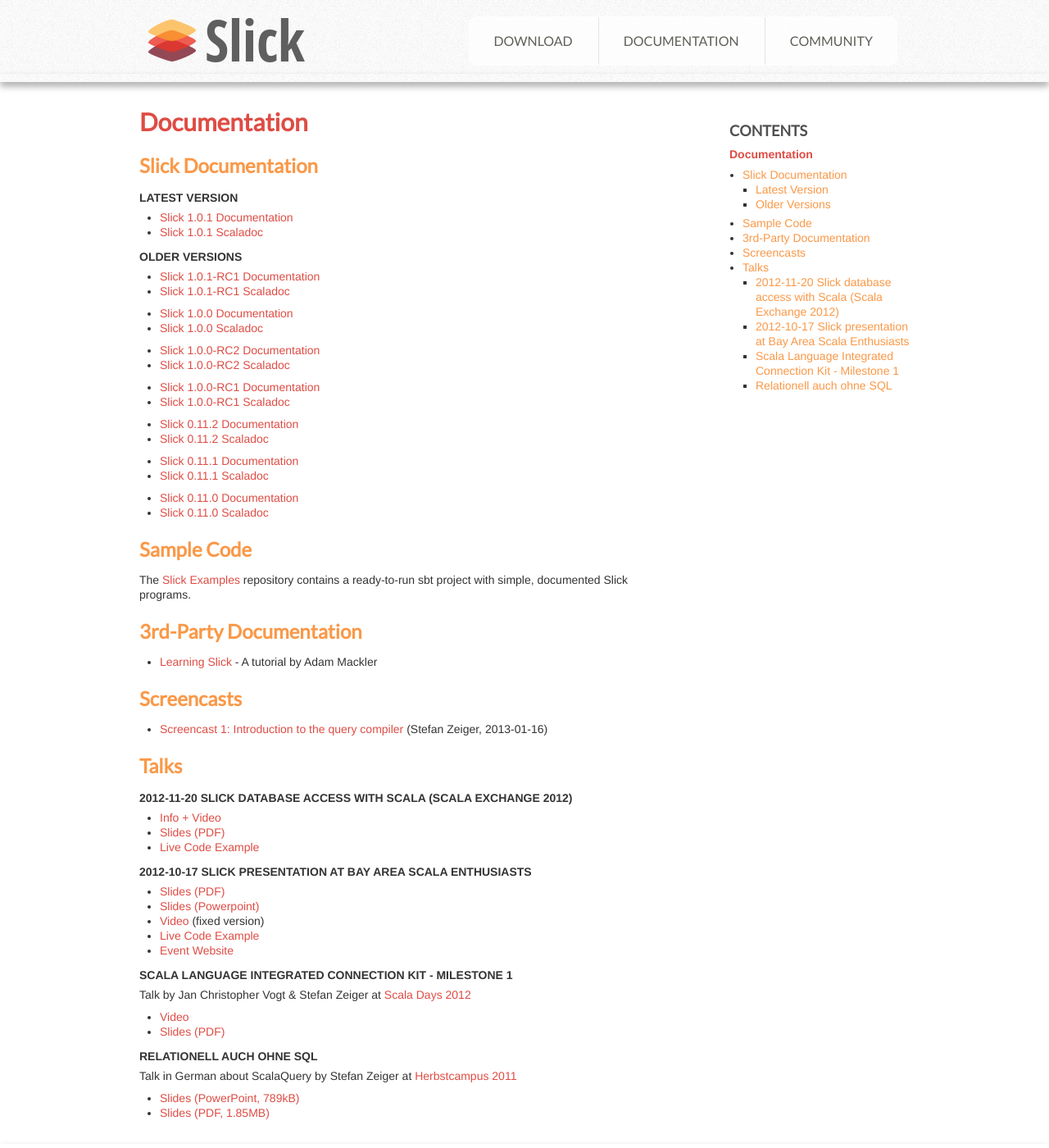
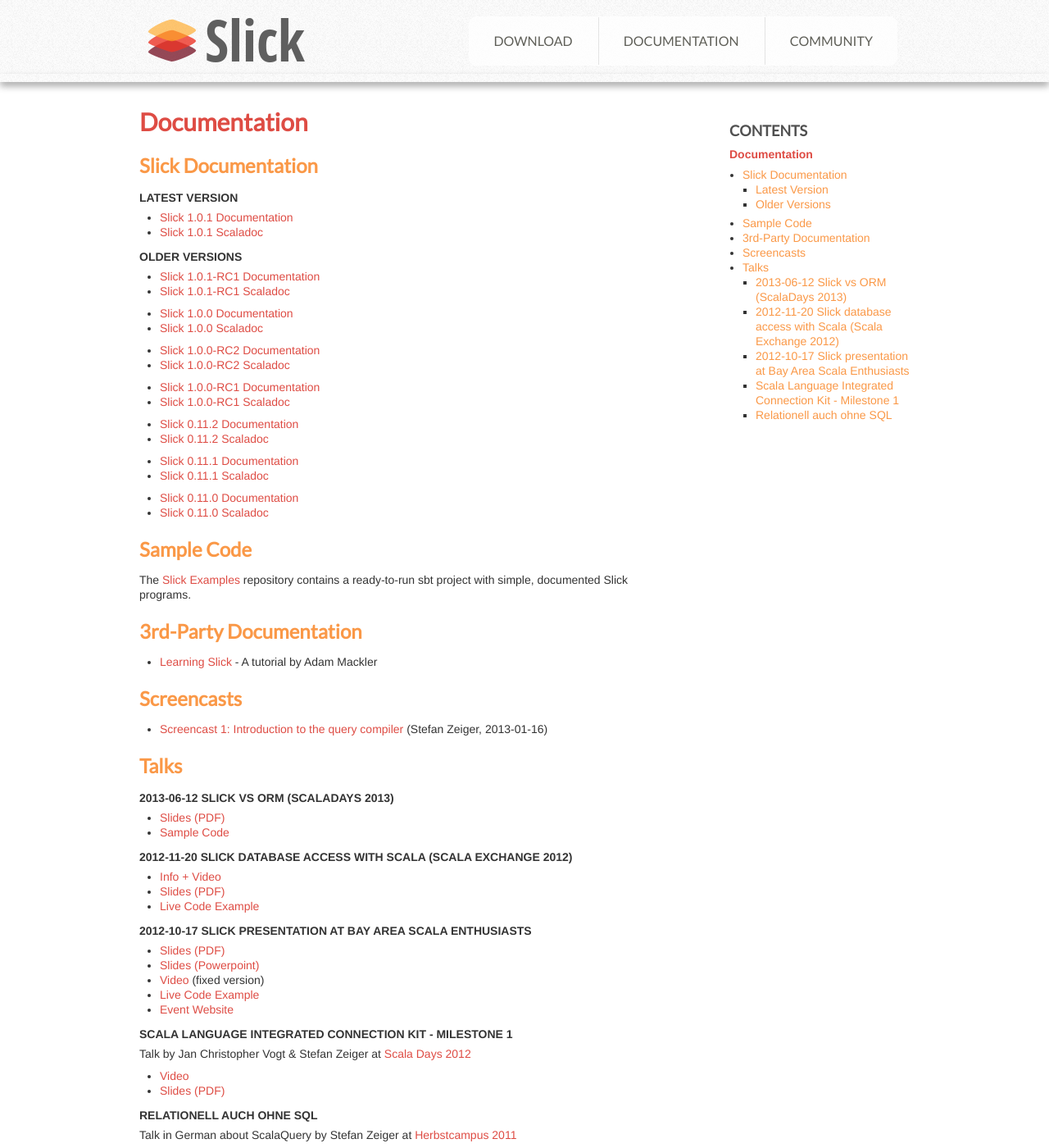
Before and after one commit to slick/slick.github.com, a Jekyll site: the page built from docs/index.md, in a window 1280 px wide and 1400 px high. Shown: the whole window at 82% size. Built offline with Jekyll 4.4.1, drawn with Linux system fonts in a browser that asks for light colours.

Commit message:
Add ScalaDays 2013 talk

```diff
--- a/docs/index.md
+++ b/docs/index.md
@@ -50,6 +50,11 @@
 
 ## Talks
 
+#### 2013-06-12 Slick vs ORM (ScalaDays 2013)
+
+* [Slides (PDF)](/talks/2013_scaladays/2013_scaladays.pdf)
+* [Sample Code](https://github.com/slick/play-slick/tree/scaladays2013)
+
 #### 2012-11-20 Slick database access with Scala (Scala Exchange 2012)
 
 * [Info + Video](http://skillsmatter.com/podcast/scala/slick-database-access-with-scala)
```
Also changed, not shown: 1 other file.
